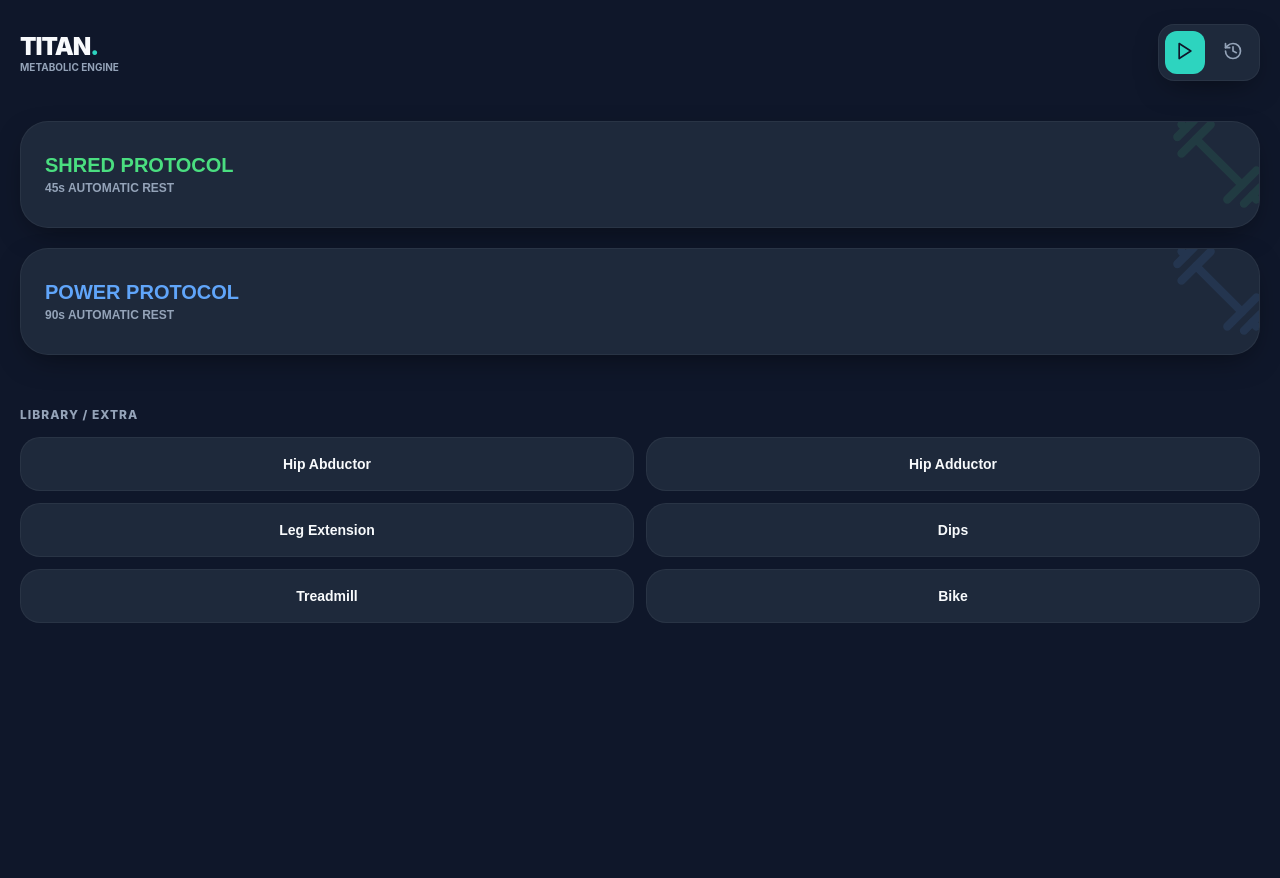
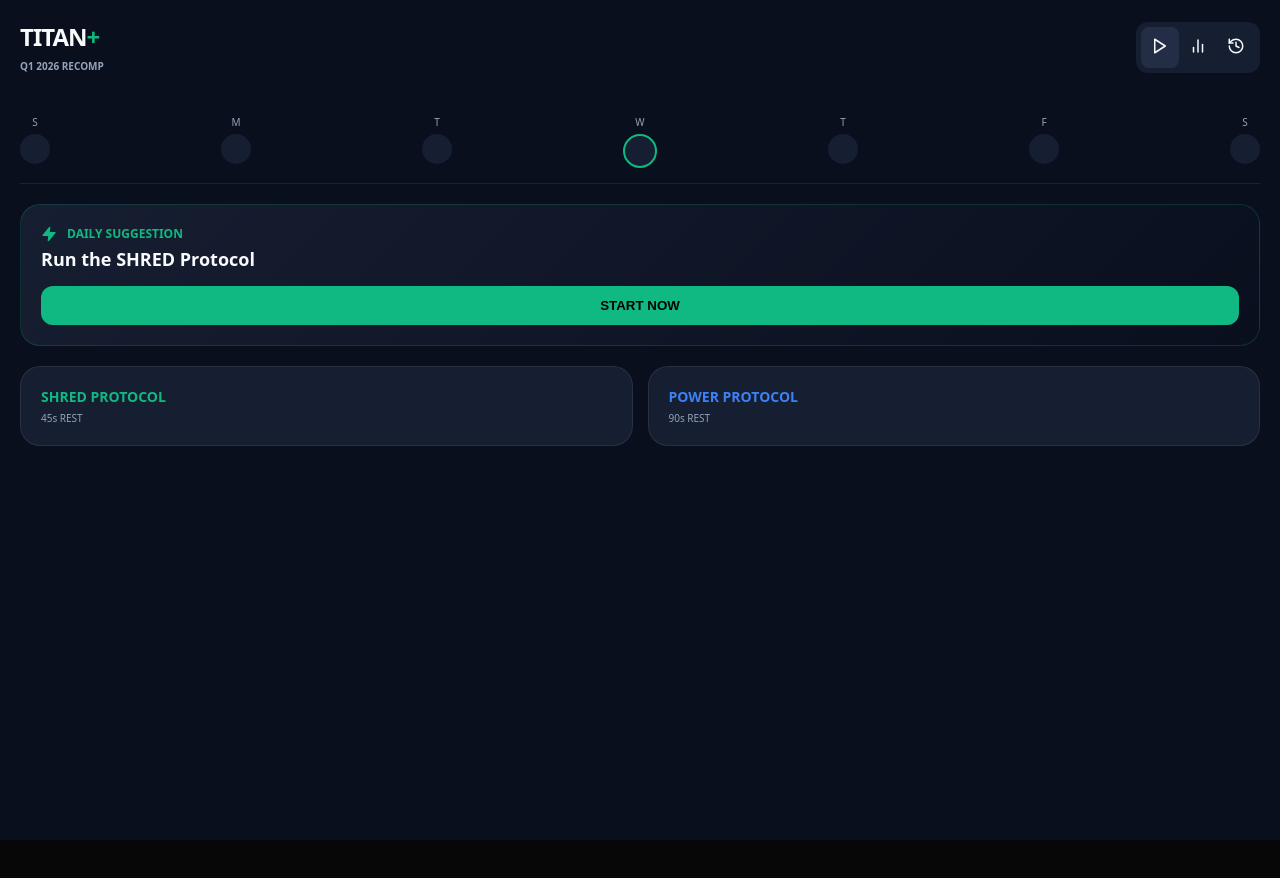
Before and after one commit to srafiq2406teachered-byte/Titan-Tracker, a React (Vite) app: page / in a window 1280 px wide. Shown: the top 878 px of the page. After the commit the page ends 840 px from the top, so only its background shows below. Built offline with nearby package versions, Linux system fonts and the light colour scheme.

Commit message:
Update App.jsx

```diff
--- a/src/App.jsx
+++ b/src/App.jsx
@@ -1,43 +1,31 @@
-import React, { useState, useEffect } from 'react';
+import React, { useState, useEffect, useMemo } from 'react';
 import {
-  Clock, Plus, History, Play, Check, Trash2,
-  PlusCircle, Activity, BarChart3, Settings, Dumbbell
+  Clock, History, Play, Check, Plus,
+  Trophy, Calendar, TrendingUp, Zap, ChevronRight, BarChart2
 } from 'lucide-react';
 
 const TitanTracker = () => {
   // --- 1. CORE DATA ---
   const WORKOUTS = {
-    SHRED: { name: "SHRED PROTOCOL", rest: 45, ids: ["A1", "A2", "B1", "D1", "D2"], color: '#4ADE80' },
-    POWER: { name: "POWER PROTOCOL", rest: 90, ids: ["A1", "A2", "B1", "B2", "C1", "C2"], color: '#60A5FA' }
+    SHRED: { id: 'SHRED', name: "SHRED PROTOCOL", rest: 45, ids: ["A1", "A2", "B1", "D1", "D2"], color: '#10B981' },
+    POWER: { id: 'POWER', name: "POWER PROTOCOL", rest: 90, ids: ["A1", "A2", "B1", "B2", "C1", "C2"], color: '#3B82F6' }
   };
 
   const EXERCISES = [
-    { id: "A1", name: "Leg Press", type: "KG" },
-    { id: "A2", name: "Lat Pulldown", type: "KG" },
-    { id: "B1", name: "Chest Press", type: "KG" },
-    { id: "B2", name: "Leg Curl", type: "KG" },
-    { id: "C1", name: "Cable Row", type: "KG" },
-    { id: "C2", name: "DB Press", type: "KG" },
-    { id: "D1", name: "Plank/Core", type: "MIN" },
-    { id: "D2", name: "Walking Lunges", type: "KG" }
+    { id: "A1", name: "Leg Press" }, { id: "A2", name: "Lat Pulldown" },
+    { id: "B1", name: "Chest Press" }, { id: "B2", name: "Leg Curl" },
+    { id: "C1", name: "Cable Row" }, { id: "C2", name: "DB Press" },
+    { id: "D1", name: "Plank/Core" }, { id: "D2", name: "Walking Lunges" }
   ];
 
-  const LIBRARY = ["Hip Abductor", "Hip Adductor", "Leg Extension", "Dips", "Treadmill", "Bike"];
-
-  // --- 2. THEME DEFINITION (Refined Readability) ---
+  // --- 2. THEME ---
   const T = {
-    bg: '#0F172A',         // Deep Slate Blue
-    surface: '#1E293B',    // Slate
-    card: '#334155',       // Lighter Slate
-    accent: '#2DD4BF',     // Mint/Cyan
-    text: '#F8FAFC',       // Off-White
-    subtext: '#94A3B8',    // Muted Slate
-    border: 'rgba(255,255,255,0.05)',
-    shadow: '0 10px 30px -10px rgba(0,0,0,0.5)'
+    bg: '#0A0F1E', surface: '#161E31', card: '#232D45', accent: '#10B981',
+    text: '#F8FAFC', subtext: '#94A3B8', border: 'rgba(255,255,255,0.08)'
   };
 
   // --- 3. STATE ---
-  const [view, setView] = useState('menu');
+  const [view, setView] = useState('menu'); // menu, train, log, metrics
   const [history, setHistory] = useState([]);
   const [activeSession, setActiveSession] = useState(null);
   const [sessionData, setSessionData] = useState({});
@@ -46,38 +34,54 @@ const TitanTracker = () => {
 
   // --- 4. PERSISTENCE ---
   useEffect(() => {
-    const saved = localStorage.getItem('titan_v48_data');
+    const saved = localStorage.getItem('titan_v49_data');
     if (saved) setHistory(JSON.parse(saved));
   }, []);
 
   useEffect(() => {
-    localStorage.setItem('titan_v48_data', JSON.stringify(history));
+    localStorage.setItem('titan_v49_data', JSON.stringify(history));
   }, [history]);
 
-  // --- 5. LOGIC ---
-  const startWorkout = (type) => {
-    const preset = WORKOUTS[type];
+  // --- 5. INTELLIGENCE (PB & SUGGESTIONS) ---
+  const personalBests = useMemo(() => {
+    const pbs = {};
+    history.forEach(session => {
+      session.details.forEach(ex => {
+        const maxWeight = Math.max(...ex.sets.map(s => parseFloat(s.w) || 0));
+        if (!pbs[ex.name] || maxWeight > pbs[ex.name]) pbs[ex.name] = maxWeight;
+      });
+    });
+    return pbs;
+  }, [history]);
+
+  const getSmartSuggestion = (exName) => {
+    const pb = personalBests[exName];
+    if (!pb) return "EVALUATING...";
+    return `${pb + 2.5}KG`; // Suggest a 2.5kg increase over PB
+  };
+
+  const nextWorkoutSuggestion = useMemo(() => {
+    if (history.length === 0) return "SHRED";
+    return history[0].id === 'SHRED' ? 'POWER' : 'SHRED';
+  }, [history]);
+
+  // --- 6. HANDLERS ---
+  const startWorkout = (id) => {
+    const preset = WORKOUTS[id];
     const list = EXERCISES.filter(e => preset.ids.includes(e.id));
     setActiveSession({ ...preset, list });
-    const initialSets = {};
-    list.forEach(ex => initialSets[ex.id] = 3);
-    setSetCounts(initialSets);
+    const counts = {}; list.forEach(ex => counts[ex.id] = 3);
+    setSetCounts(counts);
     setView('train');
   };
 
-  const addExtra = (name) => {
-    const id = `ext-${Date.now()}`;
-    const newItem = { id, name, type: (name === "Treadmill" || name === "Bike") ? "MIN" : "KG" };
-    if (activeSession) {
-      setActiveSession({ ...activeSession, list: [...activeSession.list, newItem] });
-    } else {
-      setActiveSession({ name: "CUSTOM SESSION", rest: 60, list: [newItem], color: T.accent });
-    }
-    setSetCounts(prev => ({ ...prev, [id]: 3 }));
-    setView('train');
+  const handleSetToggle = (exId, setIdx) => {
+    const key = `${exId}-s${setIdx}-done`;
+    setSessionData(prev => ({ ...prev, [key]: !prev[key] }));
+    if (!sessionData[key]) setTimeLeft(activeSession.rest);
   };
 
-  const logWorkout = () => {
+  const finishSession = () => {
     const details = activeSession.list.map(ex => {
       const sets = [];
       for (let i = 0; i < setCounts[ex.id]; i++) {
@@ -88,137 +92,161 @@ const TitanTracker = () => {
       return { name: ex.name, sets };
     }).filter(d => d.sets.length > 0);
 
-    if (details.length === 0) return;
-    setHistory([{ date: new Date().toLocaleDateString('en-GB'), name: activeSession.name, details, color: activeSession.color }, ...history]);
+    if (details.length === 0) return setView('menu');
+
+    const newEntry = {
+      id: activeSession.id,
+      date: new Date().toLocaleDateString('en-GB', { day: '2-digit', month: 'short' }),
+      fullDate: new Date().toISOString(),
+      name: activeSession.name,
+      color: activeSession.color,
+      details,
+      volume: details.reduce((acc, ex) => acc + ex.sets.reduce((sAcc, s) => sAcc + (s.w * s.r), 0), 0)
+    };
+
+    setHistory([newEntry, ...history]);
     setActiveSession(null); setSessionData({}); setView('log');
   };
 
-  // --- 6. RENDER ---
+  // --- 7. UI COMPONENTS ---
+  const CalendarStrip = () => {
+    const days = ['S', 'M', 'T', 'W', 'T', 'F', 'S'];
+    const today = new Date().getDay();
+    return (
+      <div style={{ display: 'flex', justifyContent: 'space-between', padding: '15px 0', borderBottom: `1px solid ${T.border}` }}>
+        {days.map((d, i) => {
+          const workedOut = history.some(h => new Date(h.fullDate).getDay() === i && (new Date() - new Date(h.fullDate)) < 604800000);
+          return (
+            <div key={i} style={{ textAlign: 'center' }}>
+              <div style={{ fontSize: '10px', color: T.subtext, marginBottom: '5px' }}>{d}</div>
+              <div style={{ width: '30px', height: '30px', borderRadius: '50%', background: workedOut ? T.accent : T.surface, border: i === today ? `2px solid ${T.accent}` : 'none', display: 'flex', alignItems: 'center', justifyContent: 'center', fontSize: '10px' }}>
+                {workedOut && <Check size={14} color="#000" />}
+              </div>
+            </div>
+          );
+        })}
+      </div>
+    );
+  };
+
   return (
-    <div style={{ background: T.bg, minHeight: '100vh', color: T.text, padding: '24px 20px 120px 20px', fontFamily: '"Inter", sans-serif' }}>
+    <div style={{ background: T.bg, minHeight: '100vh', color: T.text, padding: '20px', fontFamily: 'system-ui' }}>
 
-      {/* GLASS HEADER */}
-      <div style={{ display: 'flex', justifyContent: 'space-between', alignItems: 'center', marginBottom: '40px', position: 'sticky', top: 0, zIndex: 10 }}>
+      {/* HEADER */}
+      <div style={{ display: 'flex', justifyContent: 'space-between', alignItems: 'center', marginBottom: '25px' }}>
         <div>
-          <h1 style={{ fontSize: '24px', fontWeight: '900', letterSpacing: '-1px', margin: 0, color: T.text }}>TITAN<span style={{color: T.accent}}>.</span></h1>
-          <p style={{ fontSize: '10px', fontWeight: '700', color: T.subtext, margin: 0 }}>METABOLIC ENGINE</p>
+          <h1 style={{ fontSize: '24px', fontWeight: '900', margin: 0, letterSpacing: '-1px' }}>TITAN<span style={{color: T.accent}}>+</span></h1>
+          <span style={{ fontSize: '10px', color: T.subtext, fontWeight: 'bold' }}>Q1 2026 RECOMP</span>
         </div>
-        <div style={{ display: 'flex', gap: '8px', background: T.surface, padding: '6px', borderRadius: '16px', border: `1px solid ${T.border}`, boxShadow: T.shadow }}>
-          <button onClick={() => setView('menu')} style={{ border: 'none', background: view === 'menu' ? T.accent : 'transparent', padding: '10px', borderRadius: '12px', color: view === 'menu' ? T.bg : T.subtext }}><Play size={20}/></button>
-          <button onClick={() => setView('log')} style={{ border: 'none', background: view === 'log' ? T.accent : 'transparent', padding: '10px', borderRadius: '12px', color: view === 'log' ? T.bg : T.subtext }}><History size={20}/></button>
+        <div style={{ display: 'flex', background: T.surface, padding: '5px', borderRadius: '12px' }}>
+          <button onClick={() => setView('menu')} style={{ border: 'none', padding: '10px', background: view === 'menu' ? T.card : 'transparent', color: T.text, borderRadius: '8px' }}><Play size={18}/></button>
+          <button onClick={() => setView('metrics')} style={{ border: 'none', padding: '10px', background: view === 'metrics' ? T.card : 'transparent', color: T.text, borderRadius: '8px' }}><BarChart2 size={18}/></button>
+          <button onClick={() => setView('log')} style={{ border: 'none', padding: '10px', background: view === 'log' ? T.card : 'transparent', color: T.text, borderRadius: '8px' }}><History size={18}/></button>
         </div>
       </div>
 
       {/* VIEW: MENU */}
       {view === 'menu' && (
         <div style={{ display: 'flex', flexDirection: 'column', gap: '20px' }}>
-          {Object.keys(WORKOUTS).map(k => (
-            <button key={k} onClick={() => startWorkout(k)} style={{
-              background: T.surface, border: `1px solid ${T.border}`, padding: '32px 24px', borderRadius: '28px', textAlign: 'left', position: 'relative', overflow: 'hidden', boxShadow: T.shadow
-            }}>
-              <div style={{ position: 'absolute', right: '-10px', top: '-10px', color: WORKOUTS[k].color, opacity: 0.1 }}><Dumbbell size={100}/></div>
-              <div style={{ fontWeight: '900', fontSize: '20px', color: WORKOUTS[k].color }}>{WORKOUTS[k].name}</div>
-              <div style={{ color: T.subtext, fontSize: '12px', fontWeight: '600', marginTop: '4px' }}>{WORKOUTS[k].rest}s AUTOMATIC REST</div>
-            </button>
-          ))}
+          <CalendarStrip />
 
-          <div style={{ marginTop: '20px' }}>
-            <h3 style={{ fontSize: '12px', color: T.subtext, fontWeight: '800', marginBottom: '15px', letterSpacing: '1px' }}>LIBRARY / EXTRA</h3>
-            <div style={{ display: 'grid', gridTemplateColumns: '1fr 1fr', gap: '12px' }}>
-              {LIBRARY.map(name => (
-                <button key={name} onClick={() => addExtra(name)} style={{ background: T.surface, border: `1px solid ${T.border}`, padding: '18px', borderRadius: '20px', color: T.text, fontWeight: '700', fontSize: '14px', textAlign: 'center' }}>{name}</button>
-              ))}
+          <div style={{ background: `linear-gradient(135deg, ${T.surface}, ${T.bg})`, padding: '20px', borderRadius: '20px', border: `1px solid ${T.accent}33` }}>
+            <div style={{ display: 'flex', alignItems: 'center', gap: '10px', color: T.accent, marginBottom: '5px' }}>
+              <Zap size={16} fill={T.accent} />
+              <span style={{ fontSize: '12px', fontWeight: '900' }}>DAILY SUGGESTION</span>
             </div>
+            <div style={{ fontSize: '18px', fontWeight: '800' }}>Run the {nextWorkoutSuggestion} Protocol</div>
+            <button onClick={() => startWorkout(nextWorkoutSuggestion)} style={{ marginTop: '15px', width: '100%', background: T.accent, border: 'none', padding: '12px', borderRadius: '12px', fontWeight: '900' }}>START NOW</button>
+          </div>
+
+          <div style={{ display: 'grid', gridTemplateColumns: '1fr 1fr', gap: '15px' }}>
+            {Object.values(WORKOUTS).map(w => (
+              <div key={w.id} onClick={() => startWorkout(w.id)} style={{ background: T.surface, padding: '20px', borderRadius: '20px', border: `1px solid ${T.border}` }}>
+                <div style={{ color: w.color, fontWeight: '900', fontSize: '14px' }}>{w.name}</div>
+                <div style={{ color: T.subtext, fontSize: '10px', marginTop: '5px' }}>{w.rest}s REST</div>
+              </div>
+            ))}
           </div>
         </div>
       )}
 
       {/* VIEW: TRAIN */}
-      {view === 'train' && activeSession && (
-        <div style={{ display: 'flex', flexDirection: 'column', gap: '24px' }}>
+      {view === 'train' && (
+        <div style={{ display: 'flex', flexDirection: 'column', gap: '20px', paddingBottom: '100px' }}>
           {activeSession.list.map(ex => (
-            <div key={ex.id} style={{ background: T.surface, padding: '24px', borderRadius: '32px', border: `1px solid ${T.border}`, boxShadow: T.shadow }}>
-              <div style={{ display: 'flex', justifyContent: 'space-between', alignItems: 'center', marginBottom: '20px' }}>
-                <span style={{ fontWeight: '900', color: T.text, fontSize: '18px' }}>{ex.name}</span>
-                <Activity size={18} color={T.accent} opacity={0.5} />
+            <div key={ex.id} style={{ background: T.surface, padding: '20px', borderRadius: '24px', border: `1px solid ${T.border}` }}>
+              <div style={{ display: 'flex', justifyContent: 'space-between', marginBottom: '15px' }}>
+                <span style={{ fontWeight: '900', fontSize: '16px' }}>{ex.name}</span>
+                <div style={{ textAlign: 'right' }}>
+                  <div style={{ fontSize: '10px', color: T.accent, fontWeight: '900' }}>PB: {personalBests[ex.name] || 0}KG</div>
+                  <div style={{ fontSize: '10px', color: T.subtext }}>NEXT: {getSmartSuggestion(ex.name)}</div>
+                </div>
               </div>
 
               {[...Array(setCounts[ex.id])].map((_, i) => (
-                <div key={i} style={{ display: 'flex', gap: '12px', marginBottom: '12px' }}>
+                <div key={i} style={{ display: 'flex', gap: '10px', marginBottom: '10px' }}>
                   <button
-                    onClick={() => setTimeLeft(activeSession.rest)}
-                    style={{ width: '55px', height: '55px', background: sessionData[`${ex.id}-s${i}-w`] ? T.accent : T.card, borderRadius: '18px', border: 'none', color: sessionData[`${ex.id}-s${i}-w`] ? T.bg : T.subtext, fontWeight: '900', fontSize: '18px' }}
+                    type="button"
+                    onClick={() => handleSetToggle(ex.id, i)}
+                    style={{ width: '50px', height: '50px', background: sessionData[`${ex.id}-s${i}-done`] ? T.accent : T.card, borderRadius: '12px', border: 'none', color: sessionData[`${ex.id}-s${i}-done`] ? '#000' : T.subtext, fontWeight: '900' }}
                   >
                     {i + 1}
                   </button>
-                  <input
-                    type="number" placeholder={ex.type} value={sessionData[`${ex.id}-s${i}-w`] || ''}
-                    onChange={(e) => setSessionData({...sessionData, [`${ex.id}-s${i}-w`]: e.target.value})}
-                    style={{ flex: 1, height: '55px', background: 'rgba(0,0,0,0.2)', border: `1px solid ${T.border}`, borderRadius: '18px', color: '#FFF', textAlign: 'center', fontSize: '18px', fontWeight: '700' }}
-                  />
-                  <input
-                    type="number" placeholder="REPS" value={sessionData[`${ex.id}-s${i}-r`] || ''}
-                    onChange={(e) => setSessionData({...sessionData, [`${ex.id}-s${i}-r`]: e.target.value})}
-                    style={{ flex: 1, height: '55px', background: 'rgba(0,0,0,0.2)', border: `1px solid ${T.border}`, borderRadius: '18px', color: T.accent, textAlign: 'center', fontSize: '18px', fontWeight: '700' }}
-                  />
+                  <input type="number" placeholder="KG" value={sessionData[`${ex.id}-s${i}-w`] || ''} onChange={e => setSessionData({...sessionData, [`${ex.id}-s${i}-w`]: e.target.value})} style={{ flex: 1, height: '50px', background: T.bg, border: `1px solid ${T.border}`, borderRadius: '12px', color: '#FFF', textAlign: 'center', fontWeight: 'bold' }} />
+                  <input type="number" placeholder="REPS" value={sessionData[`${ex.id}-s${i}-r`] || ''} onChange={e => setSessionData({...sessionData, [`${ex.id}-s${i}-r`]: e.target.value})} style={{ flex: 1, height: '50px', background: T.bg, border: `1px solid ${T.border}`, borderRadius: '12px', color: T.accent, textAlign: 'center', fontWeight: 'bold' }} />
                 </div>
               ))}
-
-              <button
-                onClick={() => setSetCounts(prev => ({ ...prev, [ex.id]: (prev[ex.id] || 3) + 1 }))}
-                style={{ width: '100%', padding: '14px', background: 'transparent', border: `2px dashed ${T.card}`, borderRadius: '18px', color: T.subtext, fontWeight: '800', fontSize: '12px', marginTop: '8px' }}
-              >
-                + ADD SET
-              </button>
+              <button onClick={() => setSetCounts({...setCounts, [ex.id]: setCounts[ex.id] + 1})} style={{ width: '100%', padding: '10px', background: 'transparent', border: `1px dashed ${T.border}`, borderRadius: '10px', color: T.subtext, fontSize: '12px' }}>+ ADD SET</button>
             </div>
           ))}
-          <button onClick={logWorkout} style={{ background: T.accent, padding: '24px', borderRadius: '24px', fontWeight: '900', fontSize: '18px', border: 'none', color: T.bg, boxShadow: `0 20px 40px -10px ${T.accent}44` }}>LOG COMPLETION</button>
+          <button onClick={finishSession} style={{ background: T.accent, padding: '20px', borderRadius: '15px', fontWeight: '900', color: '#000', border: 'none' }}>LOG SESSION</button>
+        </div>
+      )}
+
+      {/* VIEW: METRICS (PB & VOLUME) */}
+      {view === 'metrics' && (
+        <div style={{ display: 'flex', flexDirection: 'column', gap: '15px' }}>
+          <h3 style={{ fontSize: '14px', fontWeight: '900', color: T.subtext }}>PERSONAL BESTS</h3>
+          {EXERCISES.map(ex => (
+            <div key={ex.id} style={{ background: T.surface, padding: '15px', borderRadius: '15px', display: 'flex', justifyContent: 'space-between' }}>
+              <span style={{ fontWeight: '800' }}>{ex.name}</span>
+              <span style={{ color: T.accent, fontWeight: '900' }}>{personalBests[ex.name] || 0} KG</span>
+            </div>
+          ))}
+          <div style={{ marginTop: '20px', padding: '20px', background: T.surface, borderRadius: '20px', textAlign: 'center' }}>
+            <div style={{ fontSize: '12px', color: T.subtext }}>TOTAL LIFETIME VOLUME</div>
+            <div style={{ fontSize: '32px', fontWeight: '900', color: T.accent }}>{history.reduce((acc, curr) => acc + (curr.volume || 0), 0).toLocaleString()} KG</div>
+          </div>
         </div>
       )}
 
       {/* VIEW: LOG */}
       {view === 'log' && (
-        <div style={{ display: 'flex', flexDirection: 'column', gap: '16px' }}>
+        <div style={{ display: 'flex', flexDirection: 'column', gap: '15px' }}>
           {history.map((h, i) => (
-            <div key={i} style={{ background: T.surface, padding: '24px', borderRadius: '28px', border: `1px solid ${T.border}` }}>
-              <div style={{ display: 'flex', justifyContent: 'space-between', marginBottom: '15px' }}>
-                <span style={{ fontWeight: '900', fontSize: '14px', color: T.subtext }}>{h.date}</span>
-                <span style={{ color: h.color || T.accent, fontWeight: '900', fontSize: '14px' }}>{h.name}</span>
+            <div key={i} style={{ background: T.surface, padding: '20px', borderRadius: '20px' }}>
+              <div style={{ display: 'flex', justifyContent: 'space-between', marginBottom: '10px' }}>
+                <span style={{ fontWeight: '900' }}>{h.date}</span>
+                <span style={{ color: h.color, fontWeight: '900', fontSize: '12px' }}>{h.name}</span>
               </div>
-              {h.details.map((d, j) => (
-                <div key={j} style={{ marginBottom: '12px' }}>
-                  <div style={{ fontSize: '15px', fontWeight: '800', marginBottom: '4px' }}>{d.name}</div>
-                  <div style={{ display: 'flex', gap: '8px', flexWrap: 'wrap' }}>
-                    {d.sets.map((s, si) => (
-                      <span key={si} style={{ background: 'rgba(255,255,255,0.03)', padding: '4px 8px', borderRadius: '6px', fontSize: '11px', color: T.subtext }}>{s.w}x{s.r}</span>
-                    ))}
-                  </div>
-                </div>
-              ))}
+              <div style={{ fontSize: '11px', color: T.subtext }}>Session Volume: {h.volume?.toLocaleString()} KG</div>
             </div>
           ))}
         </div>
       )}
 
-      {/* TIMER HUD (Glassmorphism) */}
+      {/* TIMER HUD */}
       {timeLeft > 0 && (
-        <div onClick={() => setTimeLeft(0)} style={{
-          position: 'fixed', bottom: '30px', left: '20px', right: '20px',
-          background: 'rgba(45, 212, 191, 0.95)', backdropFilter: 'blur(10px)', color: T.bg, padding: '20px 30px',
-          borderRadius: '32px', display: 'flex', justifyContent: 'space-between', alignItems: 'center', zIndex: 1000, boxShadow: '0 25px 50px -12px rgba(0,0,0,0.5)'
-        }}>
-          <div>
-            <div style={{ fontSize: '10px', fontWeight: '900', opacity: 0.7 }}>REST TIMER</div>
-            <div style={{ fontSize: '42px', fontWeight: '900', lineHeight: 1 }}>{timeLeft}s</div>
-          </div>
-          <Check size={40} strokeWidth={3} />
+        <div onClick={() => setTimeLeft(0)} style={{ position: 'fixed', bottom: '20px', left: '20px', right: '20px', background: T.accent, color: '#000', padding: '20px', borderRadius: '30px', display: 'flex', justifyContent: 'space-between', alignItems: 'center', zIndex: 1000 }}>
+          <span style={{ fontWeight: '900', fontSize: '32px' }}>{timeLeft}s</span>
+          <span style={{ fontWeight: '900' }}>RESTING</span>
         </div>
       )}
 
-      {/* TIMER LOGIC */}
+      {/* TICKER */}
       {useEffect(() => {
         let timer;
-        if (timeLeft > 0) { timer = setInterval(() => setTimeLeft(prev => prev - 1), 1000); }
+        if (timeLeft > 0) timer = setInterval(() => setTimeLeft(p => p - 1), 1000);
         return () => clearInterval(timer);
       }, [timeLeft])}
 
```
